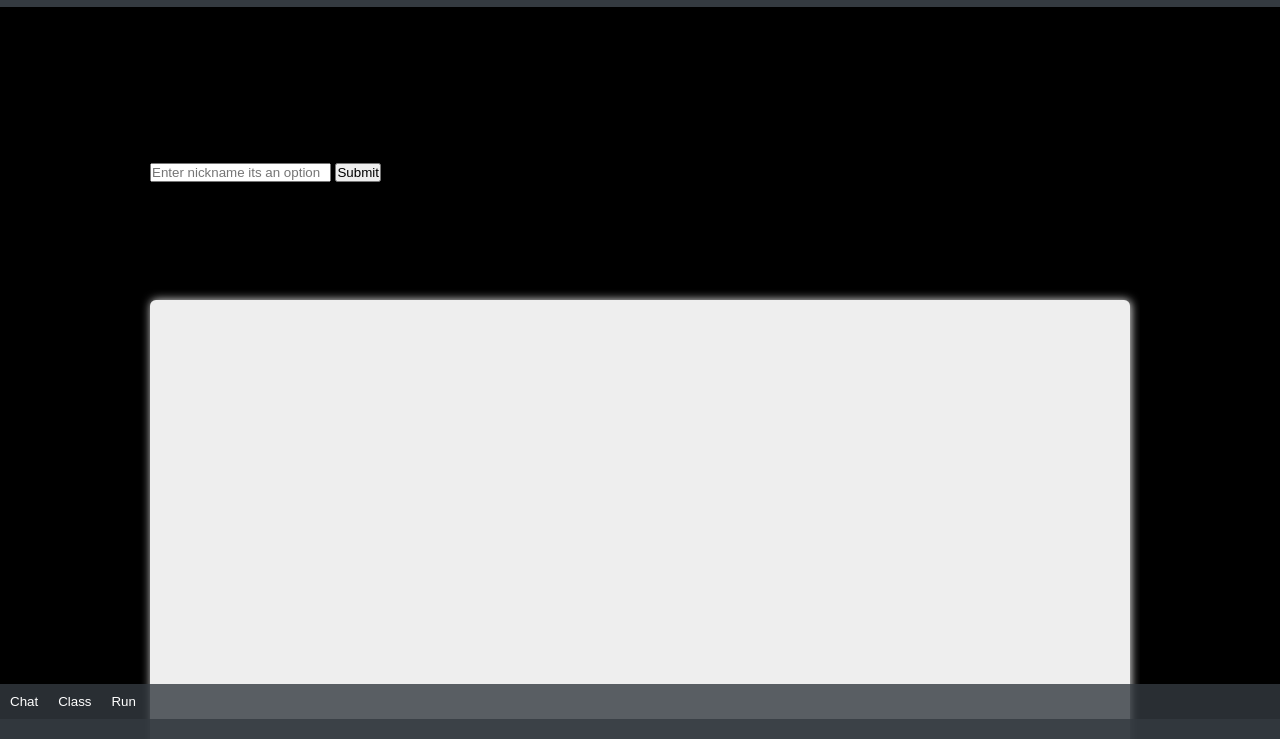
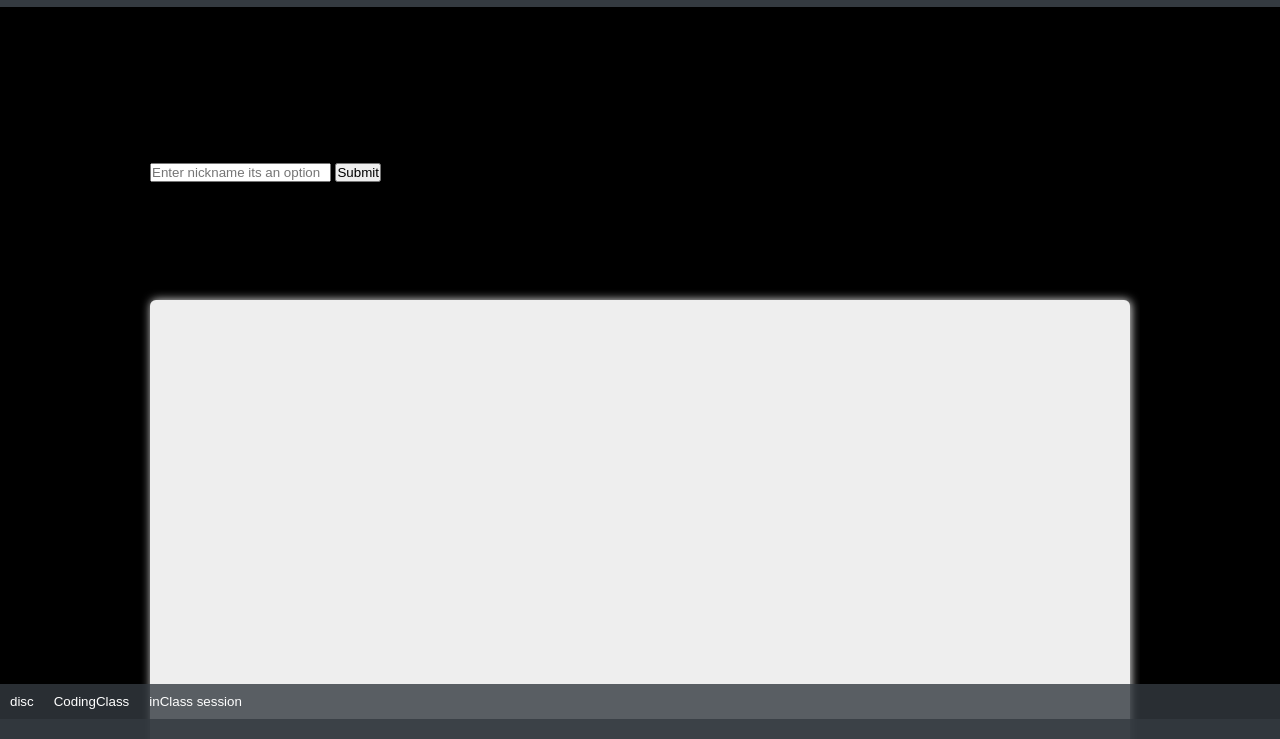
Before and after one commit to silivestir/nilinki, a website: page views/index.html in a window 1280 px wide. Shown: the part 61-800 px from the top of the page. Drawn offline with nearby package versions, Linux system fonts and the light colour scheme; no server answers.

Commit message:
Update index.html

```diff
--- a/views/index.html
+++ b/views/index.html
@@ -467,9 +467,9 @@ socket.on("message", ({ user, message }) => {
   <div class="list-nav navbar-inverse bg-dark navbar-dark">
     <div class="container-fluid">
       <ul class="list-nav ml-auto">
-        <li class="list nilinki-link" href="/chat.html"><button class="btn btn-secondary" onclick="highlightButton(this)">Chat</button></li>
-        <li class="list nilinki-link" href="/class.html"><button class="btn btn-secondary" onclick="highlightButton(this)">Class</button></li>
-        <li class="list nilinki-link"><button class="btn btn-secondary" onclick="highlightButton(this);">Run</button></li>
+        <li class="list nilinki-link" href="/chat.html"><button class="btn btn-secondary" onclick="highlightButton(this)">disc</button></li>
+        <li class="list nilinki-link" href="/class.html"><button class="btn btn-secondary" onclick="highlightButton(this)">CodingClass</button></li>
+        <li class="list nilinki-link"href="/classroom.html"><button class="btn btn-secondary" onclick="highlightButton(this);">inClass session</button></li>
       <!--  <li class="list nilinki-link"><button class="btn btn-secondary" onclick="highlightButton(this)">Groups</button></li>  <li class="list nilinki-link"><button class="btn btn-secondary" onclick="highlightButton(this)">fans</button></li>-->
       </ul>
     </div>
```
